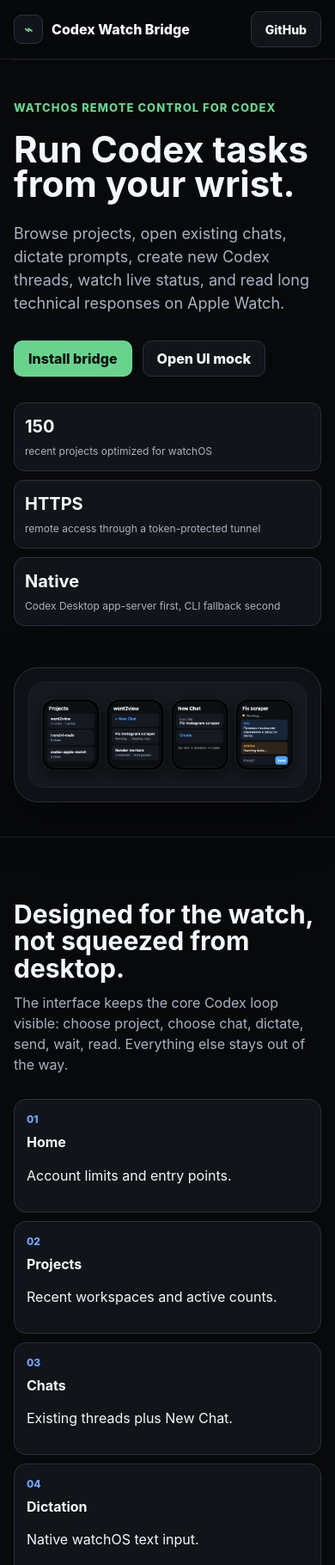
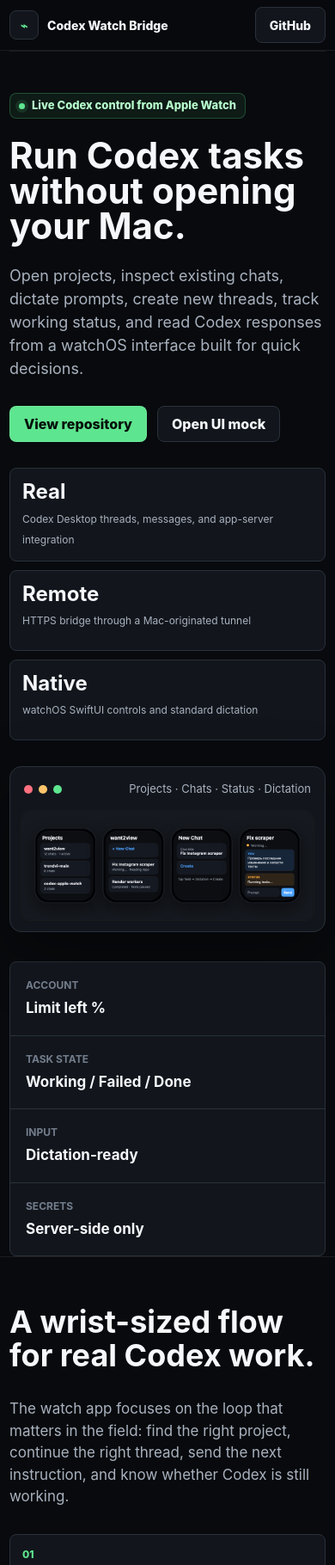
Before and after one commit to kirbudilov01/codex-watch-bridge, a website: page docs/index.html in a window 390 px wide. Shown: the top 1820 px of the page at 86% size. Drawn offline with Linux system fonts and the light colour scheme.

Commit message:
Improve project landing page

```diff
--- a/docs/index.html
+++ b/docs/index.html
@@ -3,27 +3,34 @@
 <head>
   <meta charset="utf-8">
   <meta name="viewport" content="width=device-width, initial-scale=1">
-  <meta name="color-scheme" content="dark light">
-  <meta name="description" content="A watchOS remote interface for Codex: projects, chats, dictation, status, and account limits from Apple Watch.">
+  <meta name="color-scheme" content="dark">
+  <meta name="description" content="Codex Watch Bridge is a watchOS remote interface for Codex: projects, chats, dictation, task status, and account limits from Apple Watch.">
+  <meta property="og:title" content="Codex Watch Bridge">
+  <meta property="og:description" content="Run Codex tasks from Apple Watch with a secure Mac bridge.">
+  <meta property="og:image" content="watch-ui-mock.png">
+  <meta name="twitter:card" content="summary_large_image">
   <title>Codex Watch Bridge</title>
   <style>
     :root {
-      --bg: #08090b;
-      --panel: #111419;
-      --panel-2: #171b22;
-      --text: #f4f7fb;
-      --muted: #aab3c2;
-      --line: #2a303a;
-      --primary: #69d38e;
-      --blue: #70a7ff;
-      --orange: #ffb45b;
-      --red: #ff6b7a;
-      --shadow: 0 18px 60px rgba(0, 0, 0, .35);
-      --radius: 16px;
+      --bg: #080a0d;
+      --surface: #12161c;
+      --line: #2a313b;
+      --line-soft: rgba(255, 255, 255, .08);
+      --text: #f5f7fb;
+      --muted: #a9b2bf;
+      --faint: #737d8c;
+      --primary: #5ee58f;
+      --primary-2: #b8ffce;
+      --blue: #80adff;
+      --amber: #ffc46b;
+      --danger: #ff707f;
+      --shadow: 0 24px 72px rgba(0, 0, 0, .38);
+      --radius: 8px;
       font-family: Inter, ui-sans-serif, system-ui, -apple-system, BlinkMacSystemFont, "Segoe UI", sans-serif;
     }
 
     * { box-sizing: border-box; }
+    html { scroll-behavior: smooth; }
 
     body {
       margin: 0;
@@ -34,8 +41,12 @@
 
     a { color: inherit; }
 
+    code {
+      font-family: ui-monospace, SFMono-Regular, Menlo, Monaco, Consolas, "Liberation Mono", monospace;
+    }
+
     .shell {
-      width: min(1120px, calc(100% - 32px));
+      width: min(1160px, calc(100% - 32px));
       margin: 0 auto;
     }
 
@@ -43,42 +54,44 @@
       position: sticky;
       top: 0;
       z-index: 20;
-      border-bottom: 1px solid rgba(255, 255, 255, .08);
-      background: rgba(8, 9, 11, .86);
+      border-bottom: 1px solid var(--line-soft);
+      background: rgba(8, 10, 13, .88);
       backdrop-filter: blur(18px);
     }
 
     nav {
-      height: 68px;
+      min-height: 68px;
       display: flex;
       align-items: center;
       justify-content: space-between;
-      gap: 20px;
+      gap: 18px;
     }
 
     .brand {
-      display: flex;
+      display: inline-flex;
       align-items: center;
       gap: 10px;
-      font-weight: 760;
+      font-weight: 780;
+      white-space: nowrap;
+      text-decoration: none;
     }
 
-    .mark {
+    .brand-mark {
       width: 34px;
       height: 34px;
-      border-radius: 9px;
       display: grid;
       place-items: center;
-      background: #10141a;
       border: 1px solid var(--line);
+      border-radius: var(--radius);
+      background: var(--surface);
       color: var(--primary);
       font-weight: 900;
     }
 
     .navlinks {
       display: flex;
+      align-items: center;
       gap: 18px;
-      align-items: center;
       color: var(--muted);
       font-size: 14px;
     }
@@ -87,57 +100,79 @@
       text-decoration: none;
     }
 
+    .navlinks a:hover {
+      color: var(--text);
+    }
+
     .button {
       display: inline-flex;
       align-items: center;
       justify-content: center;
       min-height: 42px;
       padding: 0 16px;
-      border-radius: 10px;
+      border-radius: var(--radius);
+      border: 1px solid rgba(255, 255, 255, .1);
       background: var(--primary);
-      color: #07110b;
-      font-weight: 760;
+      color: #06100a;
+      font-weight: 780;
       text-decoration: none;
-      border: 1px solid rgba(255, 255, 255, .08);
+    }
+
+    .button:hover {
+      filter: brightness(1.05);
     }
 
     .button.secondary {
-      background: var(--panel);
+      background: var(--surface);
       color: var(--text);
       border-color: var(--line);
     }
 
     .hero {
-      min-height: 720px;
       display: grid;
-      grid-template-columns: minmax(0, 1fr) minmax(360px, 520px);
+      grid-template-columns: minmax(0, 1.05fr) minmax(360px, .95fr);
       align-items: center;
-      gap: 48px;
-      padding: 76px 0 40px;
+      gap: 52px;
+      padding: 92px 0 48px;
     }
 
     .eyebrow {
-      color: var(--primary);
+      display: inline-flex;
+      align-items: center;
+      gap: 8px;
+      min-height: 30px;
+      padding: 0 10px;
+      margin-bottom: 22px;
+      border: 1px solid rgba(94, 229, 143, .26);
+      border-radius: var(--radius);
+      background: rgba(94, 229, 143, .08);
+      color: var(--primary-2);
       font-size: 13px;
       font-weight: 760;
-      letter-spacing: .08em;
-      text-transform: uppercase;
-      margin-bottom: 18px;
+    }
+
+    .eyebrow::before {
+      content: "";
+      width: 7px;
+      height: 7px;
+      border-radius: 999px;
+      background: var(--primary);
+      box-shadow: 0 0 0 4px rgba(94, 229, 143, .12);
     }
 
     h1 {
-      font-size: clamp(42px, 7vw, 76px);
-      line-height: .96;
+      max-width: 760px;
+      margin: 0 0 24px;
+      font-size: 72px;
+      line-height: .98;
       letter-spacing: 0;
-      margin: 0 0 24px;
-      max-width: 780px;
     }
 
     .lead {
+      max-width: 650px;
+      margin: 0 0 30px;
       color: var(--muted);
-      font-size: clamp(18px, 2.3vw, 22px);
-      max-width: 680px;
-      margin: 0 0 30px;
+      font-size: 21px;
     }
 
     .actions {
@@ -147,84 +182,141 @@
       margin-bottom: 30px;
     }
 
-    .metrics {
+    .proof-row {
       display: grid;
       grid-template-columns: repeat(3, minmax(0, 1fr));
       gap: 10px;
-      max-width: 580px;
+      max-width: 650px;
     }
 
-    .metric {
+    .proof {
+      min-height: 94px;
+      padding: 14px;
       border: 1px solid var(--line);
-      background: var(--panel);
-      border-radius: 12px;
-      padding: 12px;
+      border-radius: var(--radius);
+      background: var(--surface);
     }
 
-    .metric strong {
+    .proof strong {
       display: block;
-      font-size: 20px;
+      margin-bottom: 4px;
+      font-size: 24px;
+      line-height: 1.1;
     }
 
-    .metric span {
+    .proof span {
       color: var(--muted);
       font-size: 12px;
     }
 
-    .device-stage {
-      position: relative;
-      padding: 16px;
-      border-radius: 28px;
-      background: #0e1116;
+    .mock-panel {
+      padding: 12px;
       border: 1px solid var(--line);
+      border-radius: 14px;
+      background: var(--surface);
       box-shadow: var(--shadow);
     }
+
+    .mock-toolbar {
+      display: flex;
+      align-items: center;
+      justify-content: space-between;
+      gap: 12px;
+      min-height: 38px;
+      padding: 0 4px 10px;
+      color: var(--muted);
+      font-size: 13px;
+    }
+
+    .window-dots {
+      display: flex;
+      gap: 7px;
+    }
+
+    .dot {
+      width: 10px;
+      height: 10px;
+      border-radius: 999px;
+      background: var(--danger);
+    }
+
+    .dot:nth-child(2) { background: var(--amber); }
+    .dot:nth-child(3) { background: var(--primary); }
 
     .mock-image {
       display: block;
       width: 100%;
       height: auto;
-      border-radius: 18px;
-      border: 1px solid rgba(255, 255, 255, .08);
+      border: 1px solid var(--line-soft);
+      border-radius: 10px;
+      background: #050608;
+    }
+
+    .status-strip {
+      display: grid;
+      grid-template-columns: repeat(4, minmax(0, 1fr));
+      gap: 1px;
+      overflow: hidden;
+      border: 1px solid var(--line);
+      border-radius: var(--radius);
+      background: var(--line);
+    }
+
+    .status-item {
+      padding: 18px;
+      background: var(--surface);
+    }
+
+    .status-item span {
+      display: block;
+      margin-bottom: 5px;
+      color: var(--faint);
+      font-size: 12px;
+      font-weight: 740;
+      text-transform: uppercase;
+    }
+
+    .status-item strong {
+      font-size: 17px;
     }
 
     section {
-      padding: 74px 0;
-      border-top: 1px solid rgba(255, 255, 255, .08);
+      padding: 78px 0;
+      border-top: 1px solid var(--line-soft);
     }
 
     .section-head {
-      display: flex;
-      justify-content: space-between;
-      gap: 24px;
+      display: grid;
+      grid-template-columns: minmax(0, .9fr) minmax(320px, .6fr);
+      gap: 30px;
       align-items: end;
-      margin-bottom: 28px;
+      margin-bottom: 30px;
     }
 
     h2 {
-      font-size: clamp(30px, 4vw, 48px);
-      line-height: 1.05;
       margin: 0;
+      font-size: 44px;
+      line-height: 1.08;
       letter-spacing: 0;
     }
 
     .section-copy {
+      margin: 0;
       color: var(--muted);
-      max-width: 520px;
-      margin: 0;
+      font-size: 17px;
     }
 
-    .grid {
+    .grid-3 {
       display: grid;
       grid-template-columns: repeat(3, minmax(0, 1fr));
       gap: 14px;
     }
 
     .card {
-      background: var(--panel);
+      padding: 20px;
       border: 1px solid var(--line);
       border-radius: var(--radius);
-      padding: 20px;
+      background: var(--surface);
     }
 
     .card h3 {
@@ -243,11 +335,11 @@
       min-height: 26px;
       padding: 0 9px;
       margin-bottom: 14px;
-      border-radius: 8px;
-      background: rgba(105, 211, 142, .12);
-      color: var(--primary);
+      border-radius: var(--radius);
+      background: rgba(128, 173, 255, .11);
+      color: var(--blue);
       font-size: 12px;
-      font-weight: 760;
+      font-weight: 780;
     }
 
     .flow {
@@ -257,35 +349,71 @@
     }
 
     .step {
-      min-height: 112px;
+      min-height: 126px;
+      padding: 14px;
       border: 1px solid var(--line);
-      background: var(--panel);
-      border-radius: 14px;
-      padding: 14px;
+      border-radius: var(--radius);
+      background: var(--surface);
     }
 
     .step span {
       display: block;
-      color: var(--blue);
+      margin-bottom: 10px;
+      color: var(--primary);
       font-size: 12px;
-      font-weight: 760;
-      margin-bottom: 8px;
+      font-weight: 820;
     }
 
     .step strong {
       display: block;
+      margin-bottom: 6px;
       line-height: 1.2;
     }
 
+    .step p {
+      margin: 0;
+      color: var(--muted);
+      font-size: 13px;
+    }
+
+    .architecture {
+      display: grid;
+      grid-template-columns: minmax(0, .7fr) minmax(0, 1fr);
+      gap: 16px;
+      align-items: stretch;
+    }
+
+    .stack {
+      display: grid;
+      gap: 10px;
+    }
+
+    .stack-row {
+      display: flex;
+      justify-content: space-between;
+      gap: 12px;
+      padding: 15px;
+      border: 1px solid var(--line);
+      border-radius: var(--radius);
+      background: var(--surface);
+    }
+
+    .stack-row span {
+      color: var(--muted);
+    }
+
     .terminal {
-      background: #07080a;
+      display: flex;
+      flex-direction: column;
+      min-height: 100%;
+      overflow: hidden;
       border: 1px solid var(--line);
-      border-radius: 16px;
-      overflow: hidden;
+      border-radius: var(--radius);
+      background: #050608;
     }
 
     .terminal-bar {
-      height: 38px;
+      min-height: 38px;
       display: flex;
       align-items: center;
       gap: 8px;
@@ -295,87 +423,116 @@
       font-size: 13px;
     }
 
-    .dot {
-      width: 10px;
-      height: 10px;
-      border-radius: 50%;
-      background: var(--red);
-    }
-
-    .dot:nth-child(2) { background: var(--orange); }
-    .dot:nth-child(3) { background: var(--primary); }
-
     pre {
       margin: 0;
       padding: 20px;
       overflow-x: auto;
-      color: #d6f6df;
+      color: #d9ffe4;
       font-size: 14px;
-      line-height: 1.65;
+      line-height: 1.72;
     }
 
     .split {
       display: grid;
-      grid-template-columns: minmax(0, 1fr) minmax(320px, 420px);
-      gap: 18px;
-      align-items: start;
+      grid-template-columns: minmax(0, 1fr) minmax(330px, 420px);
+      gap: 16px;
+      align-items: stretch;
     }
 
-    .status-list {
+    .checklist {
       display: grid;
       gap: 10px;
     }
 
-    .status-row {
+    .check {
+      display: flex;
+      align-items: center;
+      gap: 10px;
+      min-height: 46px;
+      padding: 12px 14px;
+      border: 1px solid var(--line);
+      border-radius: var(--radius);
+      background: var(--surface);
+    }
+
+    .check::before {
+      content: "";
+      width: 9px;
+      height: 9px;
+      border-radius: 999px;
+      background: var(--primary);
+    }
+
+    .repo-cta {
       display: flex;
       align-items: center;
       justify-content: space-between;
-      gap: 12px;
-      padding: 13px 14px;
-      border: 1px solid var(--line);
-      border-radius: 12px;
-      background: var(--panel);
+      gap: 20px;
+      padding: 26px;
+      border: 1px solid rgba(94, 229, 143, .24);
+      border-radius: var(--radius);
+      background: #101812;
     }
 
-    .pill {
-      color: #061108;
-      background: var(--primary);
-      border-radius: 8px;
-      padding: 4px 8px;
-      font-size: 12px;
-      font-weight: 760;
+    .repo-cta h2 {
+      font-size: 32px;
+    }
+
+    .repo-cta p {
+      margin: 8px 0 0;
+      color: var(--muted);
     }
 
     footer {
       padding: 34px 0 54px;
+      border-top: 1px solid var(--line-soft);
       color: var(--muted);
-      border-top: 1px solid rgba(255, 255, 255, .08);
+      font-size: 14px;
     }
 
-    @media (max-width: 900px) {
-      .hero, .split {
+    @media (max-width: 980px) {
+      .hero,
+      .section-head,
+      .architecture,
+      .split {
         grid-template-columns: 1fr;
       }
 
-      .hero {
-        min-height: auto;
-        padding-top: 46px;
+      h1 { font-size: 54px; }
+      h2 { font-size: 36px; }
+
+      .grid-3,
+      .flow,
+      .proof-row,
+      .status-strip {
+        grid-template-columns: 1fr 1fr;
+      }
     }
 
-      .grid, .flow, .metrics {
+    @media (max-width: 640px) {
+      .shell { width: min(100% - 22px, 1160px); }
+      nav { min-height: 58px; }
+      .brand { font-size: 14px; }
+      .navlinks a:not(.button) { display: none; }
+      .hero { gap: 30px; padding: 48px 0 34px; }
+      h1 { font-size: 42px; }
+      .lead { font-size: 18px; }
+      section { padding: 56px 0; }
+
+      .grid-3,
+      .flow,
+      .proof-row,
+      .status-strip {
         grid-template-columns: 1fr;
       }
 
-      .section-head {
+      .repo-cta {
         display: block;
       }
 
-      .section-copy {
-        margin-top: 12px;
-      }
-
-      .navlinks a:not(.button) {
-        display: none;
+      .repo-cta .button {
+        margin-top: 18px;
+        width: 100%;
       }
     }
   </style>
@@ -383,9 +540,12 @@
 <body>
   <header>
     <nav class="shell">
-      <div class="brand"><span class="mark">⌁</span> Codex Watch Bridge</div>
+      <a class="brand" href="#" aria-label="Codex Watch Bridge home">
+        <span class="brand-mark">⌁</span>
+        <span>Codex Watch Bridge</span>
+      </a>
       <div class="navlinks">
-        <a href="#ux">UX</a>
+        <a href="#watch">Watch UX</a>
         <a href="#bridge">Bridge</a>
         <a href="#setup">Setup</a>
         <a class="button secondary" href="https://github.com/kirbudilov01/codex-watch-bridge">GitHub</a>
@@ -396,36 +556,48 @@
   <main>
     <section class="hero shell">
       <div>
-        <div class="eyebrow">watchOS remote control for Codex</div>
-        <h1>Run Codex tasks from your wrist.</h1>
-        <p class="lead">Browse projects, open existing chats, dictate prompts, create new Codex threads, watch live status, and read long technical responses on Apple Watch.</p>
+        <div class="eyebrow">Live Codex control from Apple Watch</div>
+        <h1>Run Codex tasks without opening your Mac.</h1>
+        <p class="lead">Open projects, inspect existing chats, dictate prompts, create new threads, track working status, and read Codex responses from a watchOS interface built for quick decisions.</p>
         <div class="actions">
-          <a class="button" href="#setup">Install bridge</a>
+          <a class="button" href="https://github.com/kirbudilov01/codex-watch-bridge">View repository</a>
           <a class="button secondary" href="watch-ui-mock.html">Open UI mock</a>
         </div>
-        <div class="metrics">
-          <div class="metric"><strong>150</strong><span>recent projects optimized for watchOS</span></div>
-          <div class="metric"><strong>HTTPS</strong><span>remote access through a token-protected tunnel</span></div>
-          <div class="metric"><strong>Native</strong><span>Codex Desktop app-server first, CLI fallback second</span></div>
+        <div class="proof-row" aria-label="Project highlights">
+          <div class="proof"><strong>Real</strong><span>Codex Desktop threads, messages, and app-server integration</span></div>
+          <div class="proof"><strong>Remote</strong><span>HTTPS bridge through a Mac-originated tunnel</span></div>
+          <div class="proof"><strong>Native</strong><span>watchOS SwiftUI controls and standard dictation</span></div>
         </div>
       </div>
-      <div class="device-stage">
-        <img class="mock-image" src="watch-ui-mock.png" alt="Four Apple Watch UI mockups showing projects, chats, new chat, and chat status.">
+
+      <div class="mock-panel" aria-label="Apple Watch UI preview">
+        <div class="mock-toolbar">
+          <div class="window-dots"><span class="dot"></span><span class="dot"></span><span class="dot"></span></div>
+          <span>Projects · Chats · Status · Dictation</span>
+        </div>
+        <img class="mock-image" src="watch-ui-mock.png" alt="Codex Watch Bridge watchOS interface mockups showing projects, chats, new chat, and a running chat.">
       </div>
     </section>
 
-    <section id="ux">
+    <div class="shell status-strip">
+      <div class="status-item"><span>Account</span><strong>Limit left %</strong></div>
+      <div class="status-item"><span>Task state</span><strong>Working / Failed / Done</strong></div>
+      <div class="status-item"><span>Input</span><strong>Dictation-ready</strong></div>
+      <div class="status-item"><span>Secrets</span><strong>Server-side only</strong></div>
+    </div>
+
+    <section id="watch">
       <div class="shell">
         <div class="section-head">
-          <h2>Designed for the watch, not squeezed from desktop.</h2>
-          <p class="section-copy">The interface keeps the core Codex loop visible: choose project, choose chat, dictate, send, wait, read. Everything else stays out of the way.</p>
+          <h2>A wrist-sized flow for real Codex work.</h2>
+          <p class="section-copy">The watch app focuses on the loop that matters in the field: find the right project, continue the right thread, send the next instruction, and know whether Codex is still working.</p>
         </div>
         <div class="flow">
-          <div class="step"><span>01</span><strong>Home</strong><p>Account limits and entry points.</p></div>
-          <div class="step"><span>02</span><strong>Projects</strong><p>Recent workspaces and active counts.</p></div>
-          <div class="step"><span>03</span><strong>Chats</strong><p>Existing threads plus New Chat.</p></div>
-          <div class="step"><span>04</span><strong>Dictation</strong><p>Native watchOS text input.</p></div>
-          <div class="step"><span>05</span><strong>Status</strong><p>Queued, Working, Completed, Failed.</p></div>
+          <div class="step"><span>01</span><strong>Home</strong><p>Limits, active status, and quick entry to projects.</p></div>
+          <div class="step"><span>02</span><strong>Projects</strong><p>Recent Codex workspaces without scanning the whole session archive.</p></div>
+          <div class="step"><span>03</span><strong>Threads</strong><p>Existing chats, previews, timestamps, and New Chat.</p></div>
+          <div class="step"><span>04</span><strong>Prompt</strong><p>Native text input so watchOS dictation and keyboard behavior stay standard.</p></div>
+          <div class="step"><span>05</span><strong>Response</strong><p>Live status updates and scrollable long technical replies.</p></div>
         </div>
       </div>
     </section>
@@ -433,33 +605,42 @@
     <section id="bridge">
       <div class="shell">
         <div class="section-head">
-          <h2>A small bridge with production habits.</h2>
-          <p class="section-copy">The watch never stores API keys. It talks to a local Mac bridge, which talks to Codex Desktop and local session history.</p>
+          <h2>The bridge keeps the watch simple.</h2>
+          <p class="section-copy">Apple Watch talks to one compact API. The Mac bridge handles Codex Desktop, local history, auth, tunnel reliability, and normalized watch-friendly models.</p>
         </div>
-        <div class="grid">
+        <div class="architecture">
+          <div class="stack" aria-label="Bridge architecture">
+            <div class="stack-row"><strong>Apple Watch</strong><span>SwiftUI client</span></div>
+            <div class="stack-row"><strong>HTTPS API</strong><span>Bearer token</span></div>
+            <div class="stack-row"><strong>Mac Bridge</strong><span>launchd service</span></div>
+            <div class="stack-row"><strong>Codex Desktop</strong><span>app-server first</span></div>
+            <div class="stack-row"><strong>Fallbacks</strong><span>CLI + JSONL</span></div>
+          </div>
+          <div class="grid-3">
             <div class="card">
               <span class="tag">Security</span>
-            <h3>Token-protected API</h3>
-            <p>Bearer auth, no OpenAI secrets on watchOS, no-store responses, safe local config template.</p>
+              <h3>No keys on watchOS</h3>
+              <p>Secrets remain on the Mac/server side. The watch receives normalized data only.</p>
             </div>
             <div class="card">
               <span class="tag">Reliability</span>
-            <h3>launchd + tunnel</h3>
-            <p>Bridge and SSH reverse tunnel are managed as user launch agents so Terminal can close.</p>
+              <h3>Survives Terminal closing</h3>
+              <p>Bridge and tunnel run as launch agents instead of fragile foreground commands.</p>
             </div>
             <div class="card">
-            <span class="tag">Speed</span>
-            <h3>Fast project index</h3>
-            <p>Uses Codex Desktop thread index first, with cache and a watch-friendly recent project cap.</p>
+              <span class="tag">Performance</span>
+              <h3>Fast project loading</h3>
+              <p>Uses app-server thread indexes and bounded recent-project views for watch UX.</p>
+            </div>
           </div>
         </div>
       </div>
     </section>
 
-    <section>
+    <section id="setup">
       <div class="shell split">
         <div class="terminal">
-          <div class="terminal-bar"><span class="dot"></span><span class="dot"></span><span class="dot"></span><span>bridge quickstart</span></div>
+          <div class="terminal-bar"><span class="dot"></span><span class="dot"></span><span class="dot"></span><span>quickstart</span></div>
           <pre><code>npm run check
 npm run service:install
 npm run tunnel:install
@@ -469,33 +650,30 @@ npm run tunnel:install
 # Set Team + Bundle ID
 # Run CodexWatchApp on Apple Watch</code></pre>
         </div>
-        <div class="status-list">
-          <div class="status-row"><span>Projects</span><span class="pill">Fast</span></div>
-          <div class="status-row"><span>New chat</span><span class="pill">Native</span></div>
-          <div class="status-row"><span>Prompt send</span><span class="pill">Dictation</span></div>
-          <div class="status-row"><span>Long responses</span><span class="pill">Scrollable</span></div>
-          <div class="status-row"><span>Account limit</span><span class="pill">Left %</span></div>
+        <div class="checklist" aria-label="Included features">
+          <div class="check">Projects and existing Codex chats</div>
+          <div class="check">New chat creation from Apple Watch</div>
+          <div class="check">Prompt sending into the current thread</div>
+          <div class="check">Normalized task states and retryable errors</div>
+          <div class="check">Account limit remaining percentage</div>
+          <div class="check">README, security notes, operations guide, templates</div>
         </div>
       </div>
     </section>
 
-    <section id="setup">
-      <div class="shell">
-        <div class="section-head">
-          <h2>Open-source repo, practical defaults.</h2>
-          <p class="section-copy">MIT licensed, CI checked, documented security boundaries, and a readable operations guide for bridge/tunnel issues.</p>
+    <section>
+      <div class="shell repo-cta">
+        <div>
+          <h2>Open-source and operator-ready.</h2>
+          <p>MIT licensed, documented, and built around practical remote Codex operation rather than a fake demo chat.</p>
         </div>
-        <div class="grid">
-          <div class="card"><h3>Backend</h3><p>Node HTTP bridge, Codex app-server client, CLI fallback, JSONL fallback, tests.</p></div>
-          <div class="card"><h3>Watch App</h3><p>SwiftUI screens for Home, Projects, Threads, Create Chat, Chat, Status and native dictation.</p></div>
-          <div class="card"><h3>Docs</h3><p>README, SECURITY, CONTRIBUTING, operations notes, mockups, and GitHub Pages.</p></div>
-        </div>
+        <a class="button" href="https://github.com/kirbudilov01/codex-watch-bridge">Open on GitHub</a>
       </div>
     </section>
   </main>
 
   <footer>
-    <div class="shell">Built for Codex operators who want the status of real work without opening a laptop.</div>
+    <div class="shell">Codex Watch Bridge · Apple Watch remote interface for real Codex sessions.</div>
   </footer>
 </body>
 </html>
```
Lines whose indentation alone changed are shown as unchanged.
